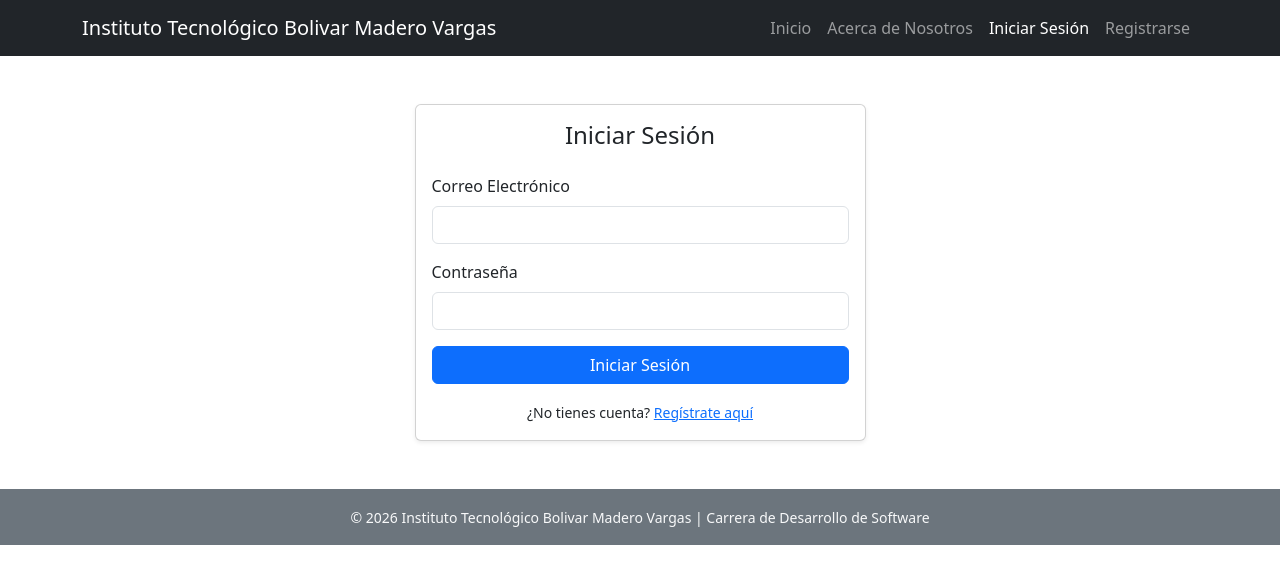
After one commit to FrancheskaBravo15/francheska-base-tesis, a Flask app: page /users/login in a window 1280 px wide. The commit adds this page. Shown: the top 584 px of the page. Run offline with Flask 3, Linux system fonts and the light colour scheme; some libraries are stand-ins or nearby versions.

Commit message:
session y profile
creación de las sesiones y perfil

```diff
--- a/controllers/userController.py
+++ b/controllers/userController.py
@@ -1,9 +1,21 @@
-from flask import render_template, request, redirect, url_for, Blueprint
+from flask import render_template, request, redirect, url_for, Blueprint, session, flash
 from services.userService import UserService
+from utils.authDecorator import login_required, guest_only
 
 user_bp = Blueprint('users', __name__, url_prefix='/users')
 
+@user_bp.app_context_processor
+def inject_current_user():
+    user_id = session.get("user_id")
+    if user_id:
+        result = UserService.get_user_by_id(user_id)
+        if result["success"]:
+            return {"current_user": result["user"]}
+        session.pop("user_id", None)
+    return {"current_user": None}
+
 @user_bp.route('/register', methods=['GET', 'POST']) # /users/register
+@guest_only
 def register():
     # Registrar usuario
 
@@ -14,7 +26,7 @@ def register():
         first_name = request.form.get('first_name', '').strip()
         last_name = request.form.get('last_name', '').strip()
         email = request.form.get('email', '').strip()
-        password = request.form.get('password', '').strip()
+        password = request.form.get('password', '')
 
         result = UserService.create_user(identification,first_name,last_name,email,password)
 
@@ -24,3 +36,38 @@ def register():
         else:
             print("Existe un error")
             return render_template('/views/users/register.html')
+
+@user_bp.route('/login', methods=['GET', 'POST']) # /users/login
+@guest_only
+def login():
+    #Login de usuario
+    if request.method == 'GET':
+        return render_template('/views/users/login.html')
+    else:
+        email = request.form.get('email', '').strip()
+        password = request.form.get('password', '')
+
+        result = UserService.login_user(email, password)
+
+        if result["success"]:
+            session["user_id"] = result["user_id"]
+            flash(result["message"], 'success')
+            return redirect(url_for('index.indexRoute'))
+        else:
+            flash(result["message"], 'danger')
+            return render_template('/views/users/login.html', email=email)
+
+@user_bp.route('/logout', methods=['POST']) # /users/logout
+@login_required
+def logout():
+    #Cerrar sesión
+    session.pop("user_id", None)
+    flash("Sesión cerrada exitosamente", 'info')
+    return redirect(url_for('users.login'))
+
+@user_bp.route('/profile', methods=['GET']) # /users/profile
+@login_required
+def profile():
+    # Perfil del usuario
+    if request.method == 'GET':
+        return render_template('/views/users/profile.html')
--- a/repositories/userRepository.py
+++ b/repositories/userRepository.py
@@ -31,7 +31,7 @@ class UserRepository:
     def find_by_id(cls, user_id: str) -> Optional[UserModel]:
         #Buscar datos por id
         collection = cls._get_collection()
-        data = collection.find_one({"_id": user_id})
+        data = collection.find_one({"_id": ObjectId(user_id)})
         if data:
             return UserModel.from_dict(data)
         return None
--- a/templates/base.html
+++ b/templates/base.html
@@ -11,6 +11,18 @@
     {% include '/views/navbar.html' %}
 
     <div class="container mt-5 mb-5">
+
+        {% with messages = get_flashed_messages(with_categories=true) %}
+            {% if messages %}
+                {% for category, message in messages %}
+                    <div class="alert alert-{{ category }} alert-dismissible fade show" role="alert">
+                        {{ message }}
+                        <button type="button" class="btn-close" data-bs-dismiss="alert" aria-label="Close"></button>
+                    </div>
+                {% endfor %}
+            {% endif %}
+        {% endwith %}
+
         {% block body %}
         {% endblock %}
     </div>
--- a/templates/views/navbar.html
+++ b/templates/views/navbar.html
@@ -1,7 +1,7 @@
 <!-- Navbar -->
 <nav class="navbar navbar-expand-lg navbar-dark bg-dark">
     <div class="container">
-        <a class="navbar-brand" href="#">Instituto Tecnológico Bolivar Madero Vargas</a>
+        <a class="navbar-brand" href="/">Instituto Tecnológico Bolivar Madero Vargas</a>
         <button class="navbar-toggler" type="button" data-bs-toggle="collapse" data-bs-target="#mainNavbar"
             aria-controls="mainNavbar" aria-expanded="false" aria-label="Toggle navigation">
             <span class="navbar-toggler-icon"></span>
@@ -10,14 +10,39 @@
         <div class="collapse navbar-collapse" id="mainNavbar">
             <ul class="navbar-nav ms-auto mb-2 mb-lg-0">
                 <li class="nav-item">
-                    <a class="nav-link active" href="/">Inicio</a>
+                    <a class="nav-link {{ 'active' if request.path == '/' }}" href="/">Inicio</a>
                 </li>
                 <li class="nav-item">
-                    <a class="nav-link active" href="/about">Acerca de Nosotros</a>
+                    <a class="nav-link {{ 'active' if request.path == '/about' }}" href="/about">Acerca de Nosotros</a>
                 </li>
-                <li class="nav-item">
-                    <a class="nav-link" href="#loginSection">Iniciar Sesión</a>
-                </li>
+
+                {% if current_user %}
+                    {% if current_user.role in ('admin', 'operator') %}
+                    <li class="nav-item">
+                        <a class="nav-link {{ 'active' if request.path.startswith('/admin') }}" href="">Panel de Administración</a>
+                    </li>
+                    {% endif %}
+                    <li class="nav-item">
+                        <a class="nav-link {{ 'active' if request.path == '/users/profile' }}" href="{{ url_for('users.profile') }}">
+                            Hola, {{ current_user.first_name }}
+                        </a>
+                    </li>
+                    <li class="nav-item">
+                        <form method="POST" action="{{ url_for('users.logout') }}" class="d-inline">
+                            <input type="hidden" name="csrf_token" value="{{ csrf_token() }}">
+                            <button type="submit" class="nav-link btn btn-link" style="text-decoration: none;">
+                                Cerrar Sesión
+                            </button>
+                        </form>
+                    </li>
+                {% else %}
+                    <li class="nav-item">
+                        <a class="nav-link {{ 'active' if request.path == '/users/login' }}" href="{{ url_for('users.login') }}">Iniciar Sesión</a>
+                    </li>
+                    <li class="nav-item">
+                        <a class="nav-link {{ 'active' if request.path == '/users/register' }}" href="{{ url_for('users.register') }}">Registrarse</a>
+                    </li>
+                {% endif %}
             </ul>
         </div>
     </div>
--- /dev/null
+++ b/templates/views/users/login.html
@@ -0,0 +1,40 @@
+{% extends 'base.html' %}
+
+{% block body %}
+
+<div class="row justify-content-center">
+    <div class="col-md-6 col-lg-5">
+        <div class="card shadow-sm">
+            <div class="card-body">
+                <h4 class="card-title text-center mb-4">Iniciar Sesión</h4>
+
+                <form method="POST" action="{{ url_for('users.login') }}">
+                    <input type="hidden" name="csrf_token" value="{{ csrf_token() }}">
+
+                    <div class="mb-3">
+                        <label for="email" class="form-label">Correo Electrónico</label>
+                        <input type="email" class="form-control" id="email" name="email" value="{{ email | default('') }}" required>
+                    </div>
+
+                    <div class="mb-3">
+                        <label for="password" class="form-label">Contraseña</label>
+                        <input type="password" class="form-control" id="password" name="password" required>
+                    </div>
+
+                    <div class="d-grid">
+                        <button type="submit" class="btn btn-primary">
+                            Iniciar Sesión
+                        </button>
+                    </div>
+
+                    <div class="text-center mt-3">
+                        <small>¿No tienes cuenta? <a href="{{ url_for('users.register') }}">Regístrate aquí</a></small>
+                    </div>
+
+                </form>
+            </div>
+        </div>
+    </div>
+</div>
+
+{% endblock %}
--- /dev/null
+++ b/utils/authDecorator.py
@@ -0,0 +1,38 @@
+from functools import wraps
+from flask import session, flash, redirect, url_for, abort
+from repositories.userRepository import UserRepository
+
+def login_required(f):
+    #Requiere que el usuario tenga una sesión activa para acceder a una ruta
+    @wraps(f)
+    def decorated_function(*args, **kwargs):
+        if not session.get("user_id"):
+            flash('Debes iniciar sesión para acceder a esta página','warning')
+            return redirect(url_for('users.login')) #login
+        return f(*args, **kwargs)
+    return decorated_function
+
+def guest_only(f):
+    #Solo permite acceso a usuarios que No tienen una sesión activa
+    @wraps(f)
+    def decorated_function(*args, **kwargs):
+        if session.get('user_id'):
+            return redirect(url_for('index.indexRoute'))
+        return f(*args, **kwargs)
+    return decorated_function
+
+def role_required(*roles):
+    #Requiere que el usuario tenga el rol indicado
+    def decorator(f):
+        @wraps(f)
+        def decorated_function(*args, **kwargs):
+            user_id = session.get("user_id")
+            if not user_id:
+                flash('Debes iniciar sesión para acceder a esta página','warning')
+                return redirect(url_for('users.login')) #login
+            user = UserRepository.find_by_id(user_id)
+            if not user or user.role not in roles:
+                abort(401)
+            return f(*args, **kwargs)
+        return decorated_function
+    return decorator
```
Also changed, not shown: services/userService.py (+53 -0 lines), templates/views/users/profile.html (added, +40 -0 lines).
